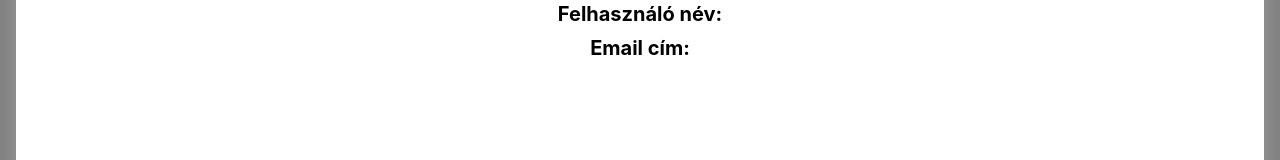
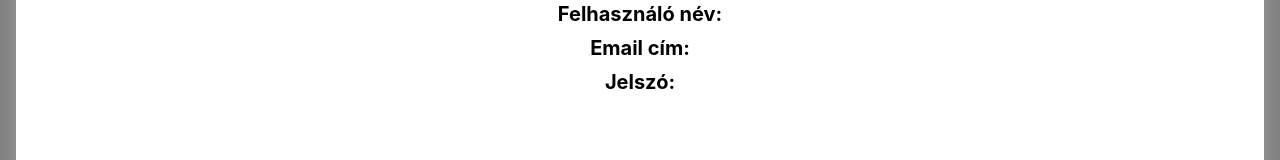
Before and after one commit to JaniITmer/Nagy-Projektmunka, a React (Create React App) app in the folder questionnaire/frontend/: page /profile in a window 1280 px wide. Shown: the part 270-430 px from the top of the page. Built offline with nearby package versions, Linux system fonts and the light colour scheme.

Commit message:
Jelszó elmentése

```diff
--- a/questionnaire/frontend/src/App.js
+++ b/questionnaire/frontend/src/App.js
@@ -57,9 +57,12 @@ function App() {
       setLoggedIn(false);
       setUserEmail("");
       setUsername("");
+      setPassword("");
 
       localStorage.removeItem("isLoggedIn");
       localStorage.removeItem("userEmail");
+      localStorage.removeItem("username");
+      localStorage.removeItem("password");
 
       navigate("/");
     } catch (error) {
@@ -67,9 +70,7 @@ function App() {
     }
   };
 
-  const handleImageChange = (image) => {
-    console.log("Selected image:", image);
-  };
+
   return (
     <div>
       <Navbar loggedIn={isLoggedIn} onLogout={handleLogout} />
@@ -94,7 +95,7 @@ function App() {
               <Profile
                 userEmail={userEmail}
                 username={username}
-                onImageChange={handleImageChange}
+                password={password}
               />
             }
           />
--- a/questionnaire/frontend/src/pages/Profile.js
+++ b/questionnaire/frontend/src/pages/Profile.js
@@ -38,6 +38,9 @@ const Profile = ({ userEmail, username, password, onPasswordChange }) => {
           <div className='userDatas'>
             <strong className="email">Email cím:</strong> {userEmail}
           </div>
+          <div className='userDatas'>
+            <strong className="email">Jelszó:</strong> {password}
+          </div>
 
           {/*<form class="inputs" onChange={handleUpdatePassword}>
                         <h1 class="h2">Jelszó módosítás</h1>
```
